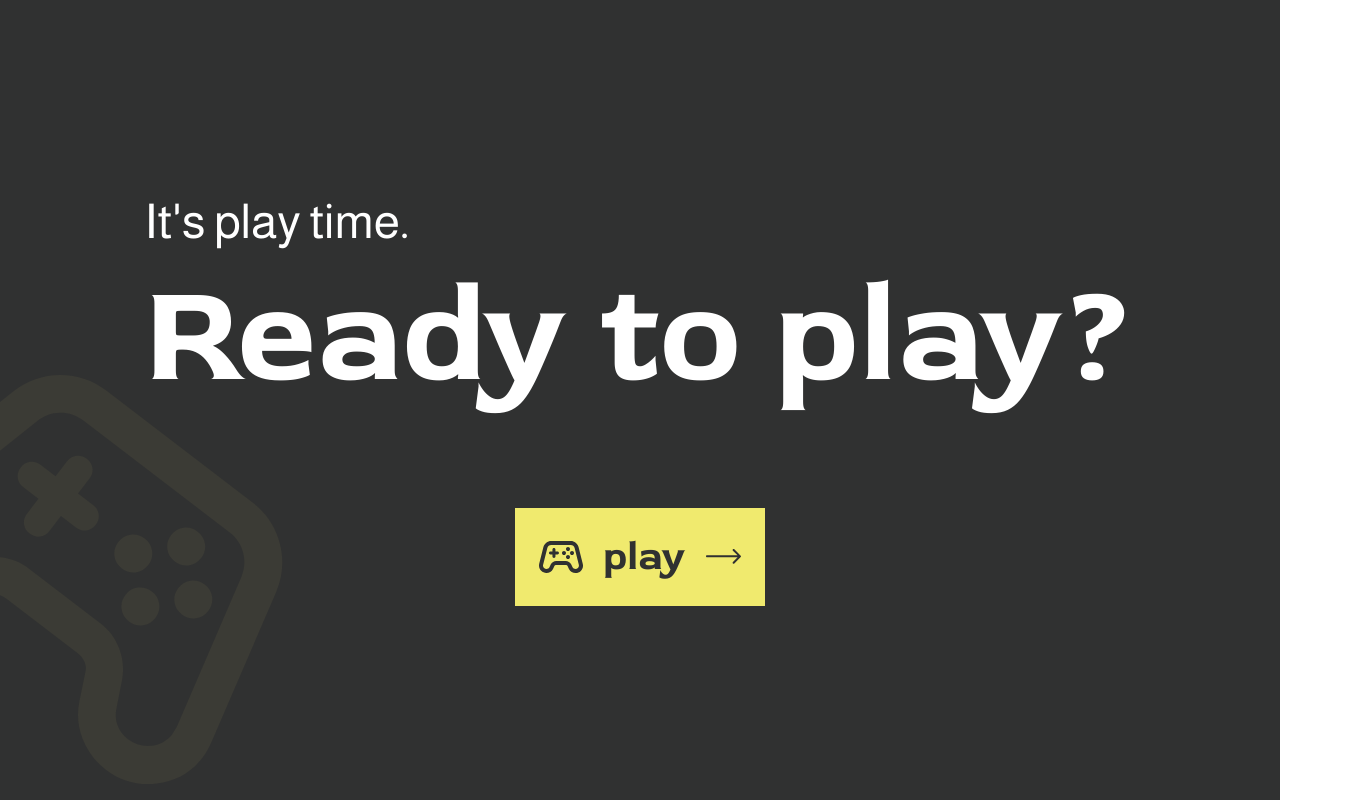
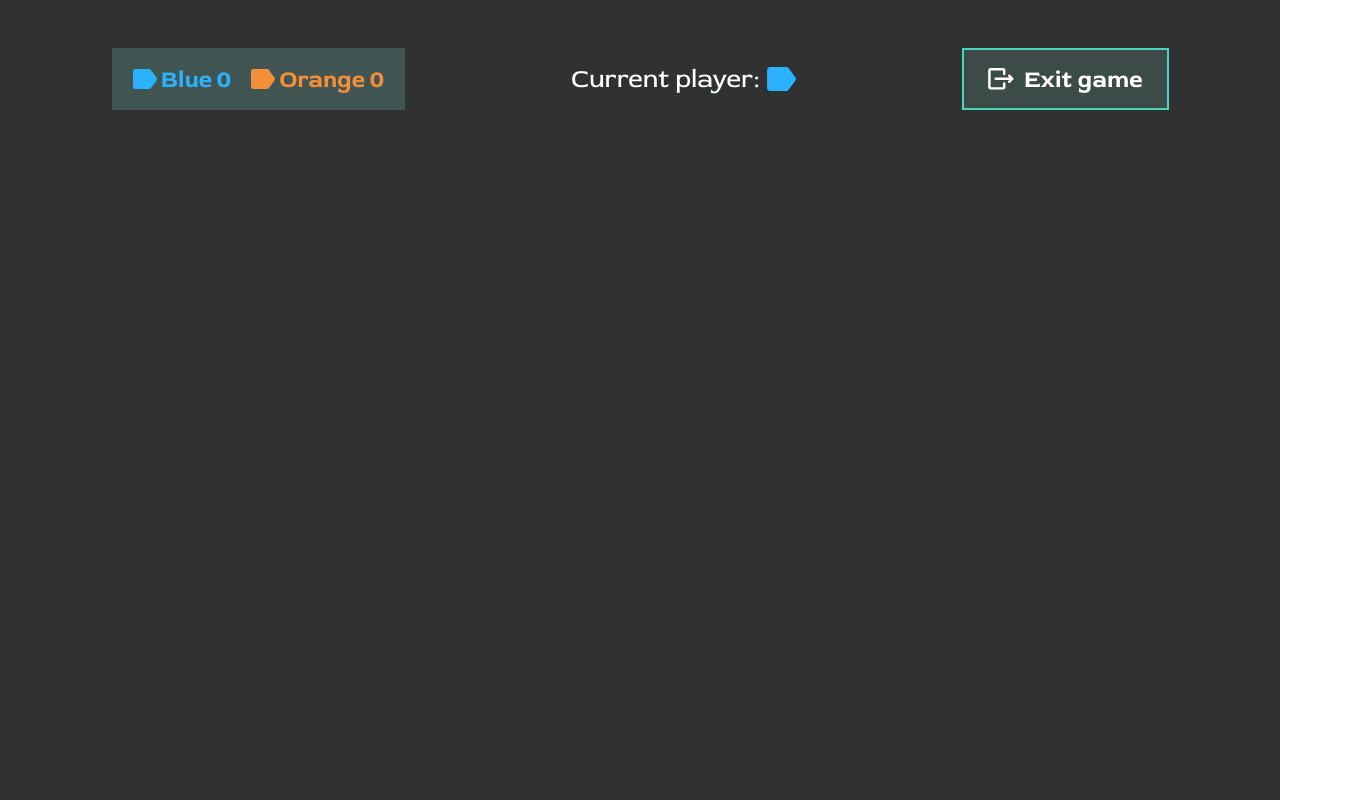
Before and after one commit to Marzzzo/Memory-App, a website built with Vite: page index.html in a window 1280 px wide. Shown: the whole page, 1360 px wide, since content can reach past the window. Built offline with nearby package versions, Linux system fonts and the light colour scheme.

Commit message:
added in game page the header section

```diff
--- a/index.html
+++ b/index.html
@@ -8,7 +8,34 @@
     <title>Memory App</title>
   </head>
   <body>
-    <div id="app"></div>
+    <div id="app">
+      <main class="game-main">
+        <section class="game-main__content">
+          <header class="game-main__header">
+            <div class="game-main__header--left">
+              <div class="game-main__header--left--blue">
+                <img src="/assets/blue-label.svg" alt="" />
+                <span>Blue</span>
+                <span>0</span>
+              </div>
+              <div class="game-main__header--left--orange">
+                <img src="/assets/orange-label.svg" alt="" />
+                <span>Orange</span>
+                <span>0</span>
+              </div>
+            </div>
+            <div class="header-mid">
+              <span>Current player:</span>
+              <img src="/assets/blue-label.svg" alt="" />
+            </div>
+            <button class="header-right">
+              <img src="/assets/exit-icon.svg" alt="" />
+              <span>Exit game</span>
+            </button>
+          </header>
+        </section>
+      </main>
+    </div>
     <script type="module" src="./src/ts/main.ts"></script>
   </body>
 </html>
--- a/src/scss/pages/_game-page.scss
+++ b/src/scss/pages/_game-page.scss
@@ -0,0 +1,116 @@
+@use "../abstract/mixin" as mx;
+
+.game-main {
+  display: flex;
+  justify-content: center;
+  background-color: #303131;
+  height: 100vh;
+
+  &__content {
+    position: relative;
+    margin: 38px 111px 0 112px;
+    width: 1440px;
+  }
+}
+
+.game-main__header {
+  position: absolute;
+  top: 10px;
+  display: flex;
+  justify-content: space-between;
+  align-items: center;
+  width: 100%;
+  height: 62px;
+
+  &--left {
+    display: flex;
+    justify-content: center;
+    align-items: center;
+    background-color: #86e9d633;
+    width: 293px;
+    height: 100%;
+    gap: 20px;
+
+    &--blue {
+      display: flex;
+      align-items: center;
+      gap: 4px;
+
+      & > img {
+        width: 24px;
+        height: 20px;
+      }
+
+      & > span {
+        font-family: "Red Rose";
+        color: #2bb1ff;
+        font-size: 24px;
+        font-weight: 700;
+      }
+    }
+    &--orange {
+      display: flex;
+      align-items: center;
+      gap: 4px;
+
+      & > img {
+        width: 24px;
+        height: 20px;
+      }
+
+      & > span {
+        font-family: "Red Rose";
+        color: #f58e39;
+        font-size: 24px;
+        font-weight: 700;
+      }
+    }
+  }
+}
+
+.header-mid {
+  display: flex;
+  align-items: center;
+  gap: 8px;
+
+  &>img {
+    width: 29px;
+    height: 24px;
+  }
+
+  &>span {
+    font-family: "Red Rose";
+    font-size: 26px;
+    font-weight: 400;
+    color: #FFFFFF;
+  }
+}
+
+.header-right{
+  display: flex;
+  align-items: center;
+  justify-content: center;
+  width: 207px;
+  height: 62px;
+  border: 2px solid #4DD5BC;
+  background-color: #86E9D624;
+  gap: 10px;
+  cursor: pointer;
+
+  &>img{
+    width: 25.75px;
+    height: 22.5px;
+  }
+
+  &>span{
+    font-family: "Red Rose";
+    font-size: 24px;
+    font-weight: 700;
+    color: #FFFFFF;
+  }
+
+  &:hover{
+    border: 3px solid #4DD5BC;
+    box-shadow: 4px 4px 6px #4DD5BC33;
+  }
+}
--- a/src/ts/main.ts
+++ b/src/ts/main.ts
@@ -9,10 +9,12 @@ import "../scss/components/_buttons.scss";
 //pages
 import "../scss/pages/_start-page.scss";
 import "../scss/pages/_setting-page.scss";
+import "../scss/pages/_game-page.scss";
 
 //templates
 import { startPage } from "./templates/start-page";
 import { settingPage } from "./templates/setting-page";
+import { gamePage } from "./templates/game-page";
 
 //settings
 import { initThemeSelection } from "./settings/theme-selection";
@@ -45,4 +47,4 @@ function showSettingPage(): void {
   initThemeSelection();
 }
 
-init();
+// init();
```
Also changed, not shown: public/assets/blue-label.svg (added), public/assets/exit-icon.svg (added), public/assets/orange-label.svg (added), src/ts/templates/game-page.ts (added).
